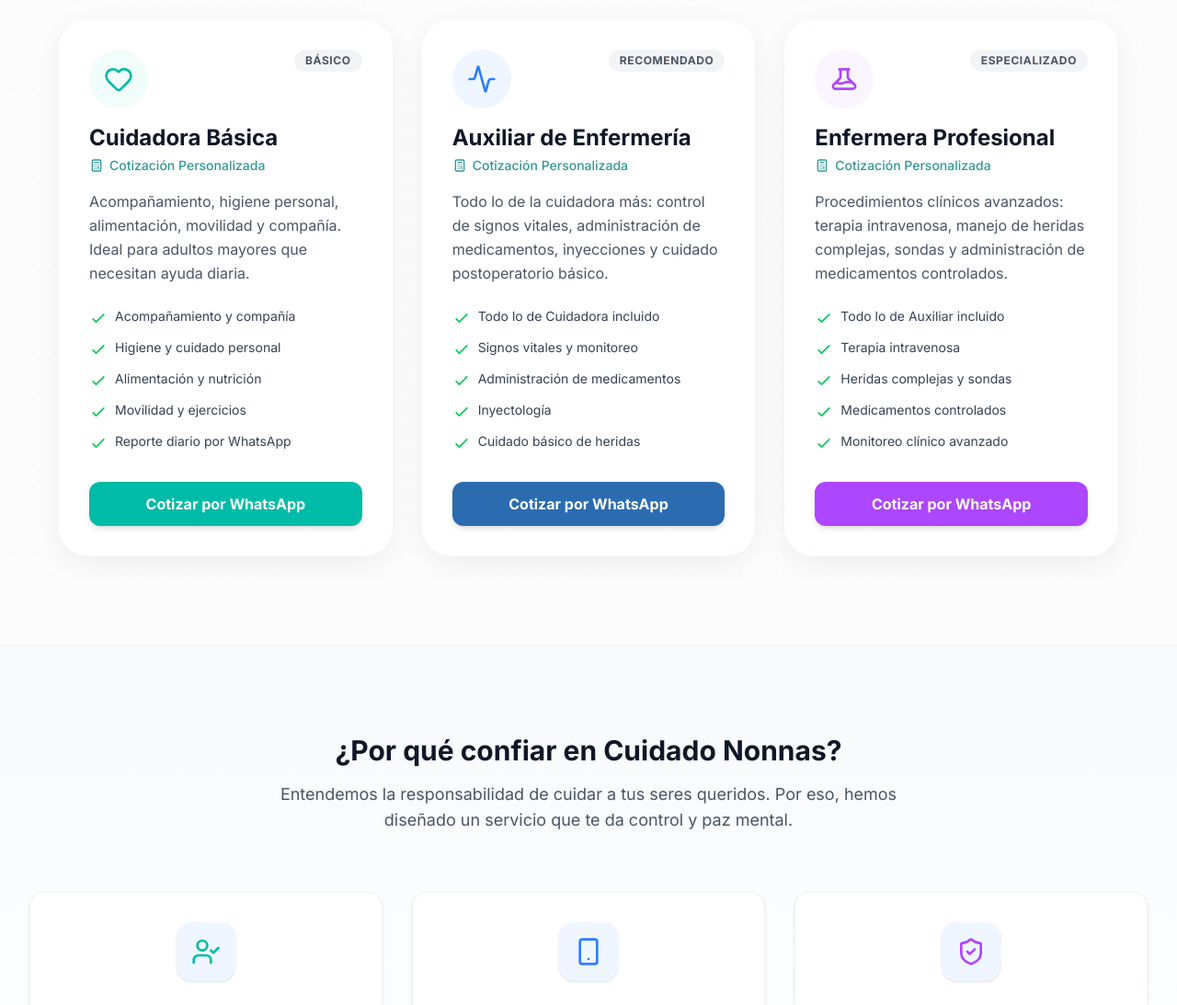
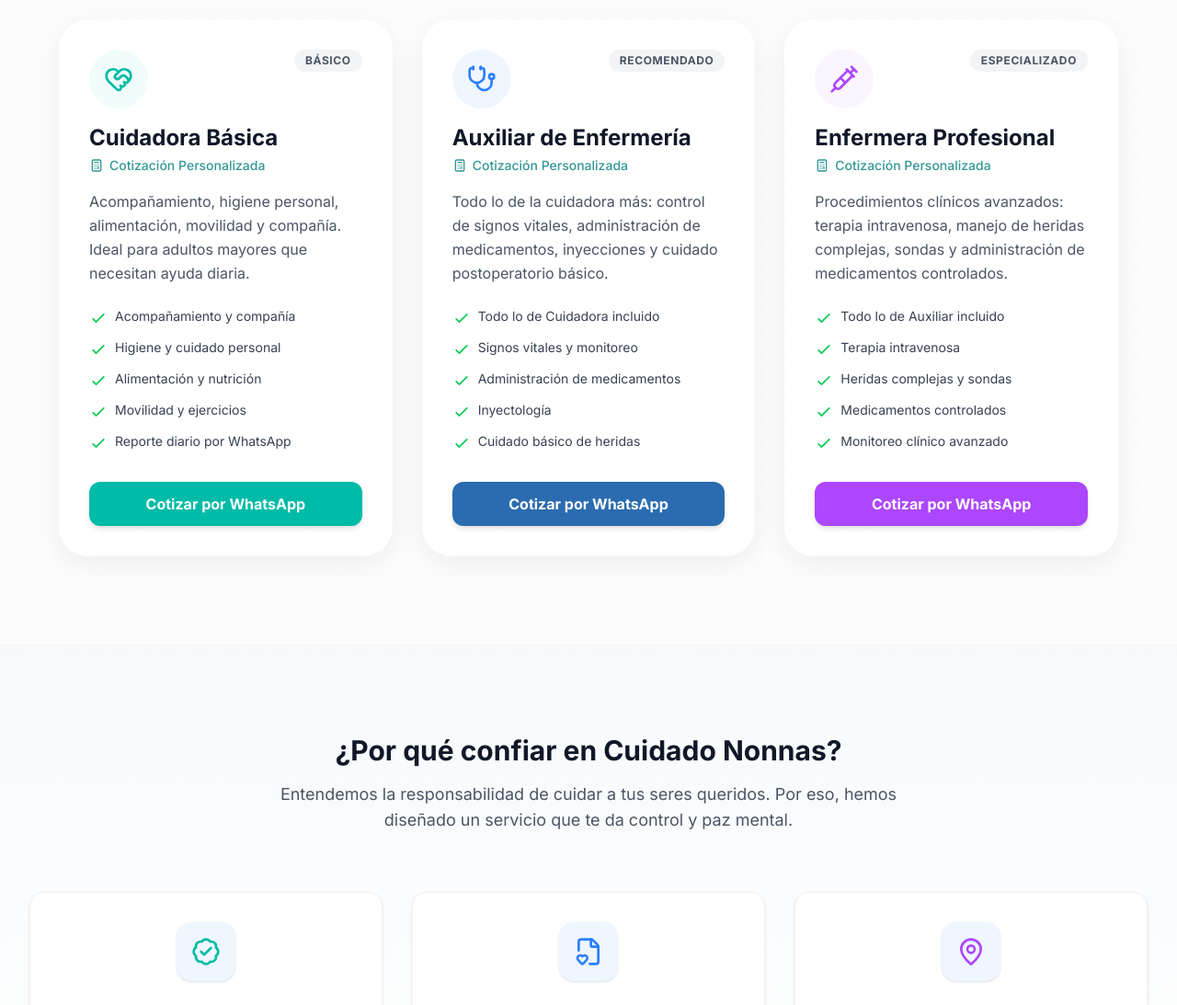
Before and after one commit to juanse9402/paginanonnas, a Next.js app: page / in a window 1280 px wide. Shown: the part 953-2046 px from the top of the page at 92% size. Built offline with nearby package versions, Linux system fonts and the light colour scheme; no server answers.

Commit message:
UI: Update generic icons to more professional specific icons

```diff
--- a/src/components/Differentiators.tsx
+++ b/src/components/Differentiators.tsx
@@ -1,22 +1,22 @@
 'use client';
 
-import { ShieldCheck, Smartphone, UserCheck } from 'lucide-react';
+import { BadgeCheck, FileHeart, MapPin } from 'lucide-react';
 import { motion } from 'framer-motion';
 
 export default function Differentiators() {
   const features = [
     {
-      icon: <UserCheck className="w-8 h-8 text-teal-500 group-hover:text-white transition-colors" />,
+      icon: <BadgeCheck className="w-8 h-8 text-teal-500 group-hover:text-white transition-colors" />,
       title: "Perfiles Verificados (Conócela antes)",
       description: "Recibe el perfil completo de la enfermera (foto, certificaciones y experiencia) antes de que llegue a tu hogar. Tú tienes el control."
     },
     {
-      icon: <Smartphone className="w-8 h-8 text-blue-500 group-hover:text-white transition-colors" />,
+      icon: <FileHeart className="w-8 h-8 text-blue-500 group-hover:text-white transition-colors" />,
       title: "Reporte Diario por WhatsApp",
       description: "Recibe todos los días un resumen detallado sobre los signos vitales, alimentación y estado de ánimo de tu ser querido."
     },
     {
-      icon: <ShieldCheck className="w-8 h-8 text-purple-500 group-hover:text-white transition-colors" />,
+      icon: <MapPin className="w-8 h-8 text-purple-500 group-hover:text-white transition-colors" />,
       title: "Cobertura 24/7 en Todo Bogotá",
       description: "Llegamos a todas las localidades. Sin complicaciones ni largas esperas. El cuidado ideal, cuando más lo necesitas."
     }
--- a/src/components/Services.tsx
+++ b/src/components/Services.tsx
@@ -1,6 +1,7 @@
 'use client';
 
-import { Activity, Heart } from 'lucide-react';
+import { HeartHandshake, Stethoscope, Syringe, CheckCircle2 } from 'lucide-react';
+import { HeartHandshake, Stethoscope, Syringe, CheckCircle2, Activity } from 'lucide-react';
 import { motion } from 'framer-motion';
 
 export default function Services() {
@@ -8,7 +9,7 @@ export default function Services() {
     {
       title: 'Cuidadora Básica',
       price: 'desde $90.000 / turno',
-      icon: <Heart className="w-8 h-8 text-teal-500" />,
+      icon: <HeartHandshake className="w-8 h-8 text-teal-500" />,
       description: 'Acompañamiento, higiene personal, alimentación, movilidad y compañía. Ideal para adultos mayores que necesitan ayuda diaria.',
       features: [
         'Acompañamiento y compañía',
@@ -25,7 +26,7 @@ export default function Services() {
     {
       title: 'Auxiliar de Enfermería',
       price: 'desde $110.000 / turno',
-      icon: <Activity className="w-8 h-8 text-blue-500" />,
+      icon: <Stethoscope className="w-8 h-8 text-blue-500" />,
       description: 'Todo lo de la cuidadora más: control de signos vitales, administración de medicamentos, inyecciones y cuidado postoperatorio básico.',
       features: [
         'Todo lo de Cuidadora incluido',
@@ -42,7 +43,7 @@ export default function Services() {
     {
       title: 'Enfermera Profesional',
       price: 'desde $150.000 / turno',
-      icon: <svg className="w-8 h-8 text-purple-500" fill="none" viewBox="0 0 24 24" stroke="currentColor"><path strokeLinecap="round" strokeLinejoin="round" strokeWidth={2} d="M19.428 15.428a2 2 0 00-1.022-.547l-2.387-.477a6 6 0 00-3.86.517l-.318.158a6 6 0 01-3.86.517L6.05 15.21a2 2 0 00-1.806.547M8 4h8l-1 1v5.172a2 2 0 00.586 1.414l5 5c1.26 1.26.367 3.414-1.415 3.414H4.828c-1.782 0-2.674-2.154-1.414-3.414l5-5A2 2 0 009 10.172V5L8 4z" /></svg>,
+      icon: <Syringe className="w-8 h-8 text-purple-500" />,
       description: 'Procedimientos clínicos avanzados: terapia intravenosa, manejo de heridas complejas, sondas y administración de medicamentos controlados.',
       features: [
         'Todo lo de Auxiliar incluido',
```
